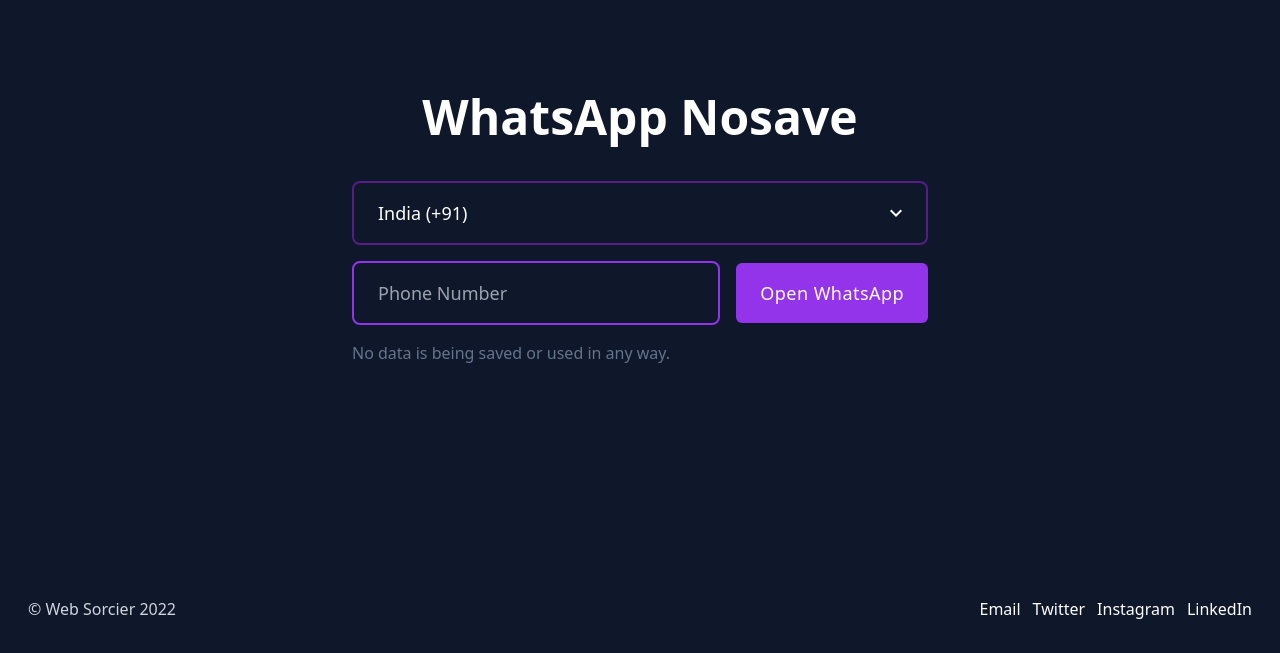
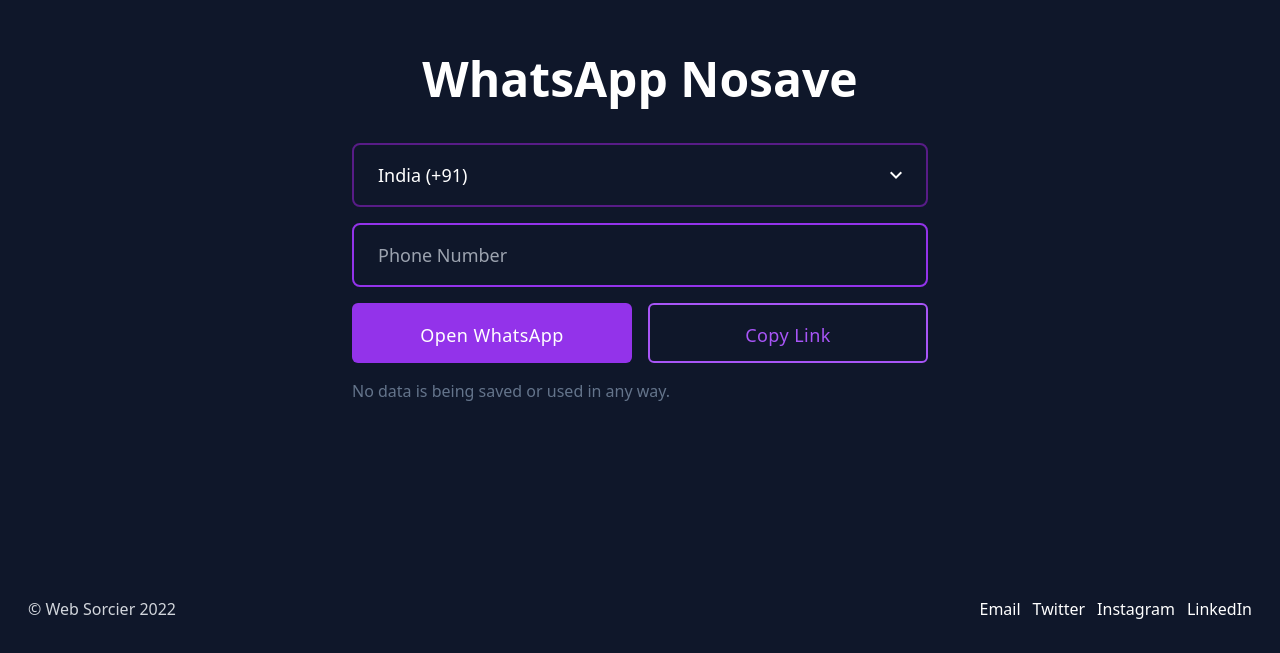
Before and after one commit to websorcier/miniapps-whatsapp-nosave, a Svelte app: page / in a window 1280 px wide. Shown: the part 147-800 px from the top of the page. Built offline with nearby package versions, Linux system fonts and the light colour scheme.

Commit message:
added copy to clipboard action

```diff
--- a/package.json
+++ b/package.json
@@ -26,5 +26,8 @@
     "typescript": "^4.6.4",
     "vite": "^3.0.7",
     "yup": "^0.32.11"
+  },
+  "dependencies": {
+    "copy-to-clipboard": "^3.3.3"
   }
 }
--- a/src/App.svelte
+++ b/src/App.svelte
@@ -9,6 +9,9 @@
 
 	// Snackbar
 	import Snackbar from 'awesome-snackbar';
+
+	// Copy To Clipboard
+	import copy from 'copy-to-clipboard';
 
 	// Data
 	import codes from './data/PhoneCountryCodes';
@@ -26,7 +29,42 @@
 
 	const phoneCodes = map(codes, code => ({ text: code.name, value: code.dial_code }));
 
+	const onCopyToClipboardClick = async () => {
+		try {
+			const url = await generateLink();
+			copy(url);
+
+			Snackbar('Link copied to clipboard!', {
+				position: 'top-center',
+				style: {
+					container: [
+						['background-color', '#9333ea'],
+						['border-radius', '5px']
+					],
+					message: [
+						['font-family', 'Poppins']
+					]
+				}
+			});
+		} catch (err) {
+			console.log(err);
+		}
+	}
+
 	const submitForm = async () => {
+		try {
+			const url = await generateLink();
+			window.open(url, '_blank');
+
+			localStorage.setItem('phoneCode', formData.code);
+
+			formData.phone = '';
+		} catch (err) {
+			console.log(err);
+		}
+	}
+
+	const generateLink = async () => {
 		try {
 			const isValid = await validatorSchema.isValid(formData);
 
@@ -44,17 +82,15 @@
 					}
 				});
 
-				return;
+				throw new Error('Invalid data entered!');
 			}
 
 			const url = `https://wa.me/${ formData.code }${ formData.phone }`;
-			window.open(url, '_blank');
-
 			localStorage.setItem('phoneCode', formData.code);
 
-			formData.phone = '';
+			return url;
 		} catch (err) {
-			console.log(err);
+			throw err;
 		}
 	}
 </script>
@@ -80,8 +116,8 @@
 						</select>
 						<span class="material-icons absolute top-2/4 right-5 -translate-y-1/2">expand_more</span>
 					</div>
-					<div class="flex flex-col sm:flex-row sm:items-center">
-						<div class="form-group flex-1 mb-4 sm:mr-4 sm:mb-0">
+					<div class="flex flex-col">
+						<div class="form-group flex-1 mb-4">
 							<!-- svelte-ignore a11y-autofocus -->
 							<input
 								type="tel"
@@ -91,9 +127,15 @@
 								class="appearance-none border-2 border-purple-900 block py-4 px-6 w-full text-lg rounded-lg placeholder-gray-400 text-white bg-transparent outline-none duration-300 ease-in-out ring-0 focus:border-purple-600"
 							/>
 						</div>
-						<div class="form-actions">
-							<button class="border-0 text-lg w-full tracking-wide bg-purple-600 text-white rounded-md py-4 px-6 transition duration-300 ease-in-out select-none hover:bg-purple-700 focus:outline-none focus:shadow-none sm:w-auto">
+						<div class="form-actions flex flex-row gap-4">
+							<button type="submit" class="flex-1 border-2 text-lg w-full tracking-wide border-transparent bg-purple-600 text-white rounded-md py-4 pb-3 px-6 transition duration-300 ease-in-out select-none hover:bg-purple-700 focus:outline-none focus:shadow-none sm:w-auto">
 								Open WhatsApp
+							</button>
+							<button
+								type="button"
+								class="flex-1 border-2 text-lg w-full tracking-wide border-purple-500 text-purple-500 rounded-md py-4 pb-3 px-6 transition duration-300 ease-in-out select-none hover:bg-purple-500 hover:text-white focus:outline-none focus:shadow-none sm:w-auto"
+								on:click={ onCopyToClipboardClick }>
+								Copy Link
 							</button>
 						</div>
 					</div>
```
Also changed, not shown: 1 other file (tests, documents, lock files or other folders).
